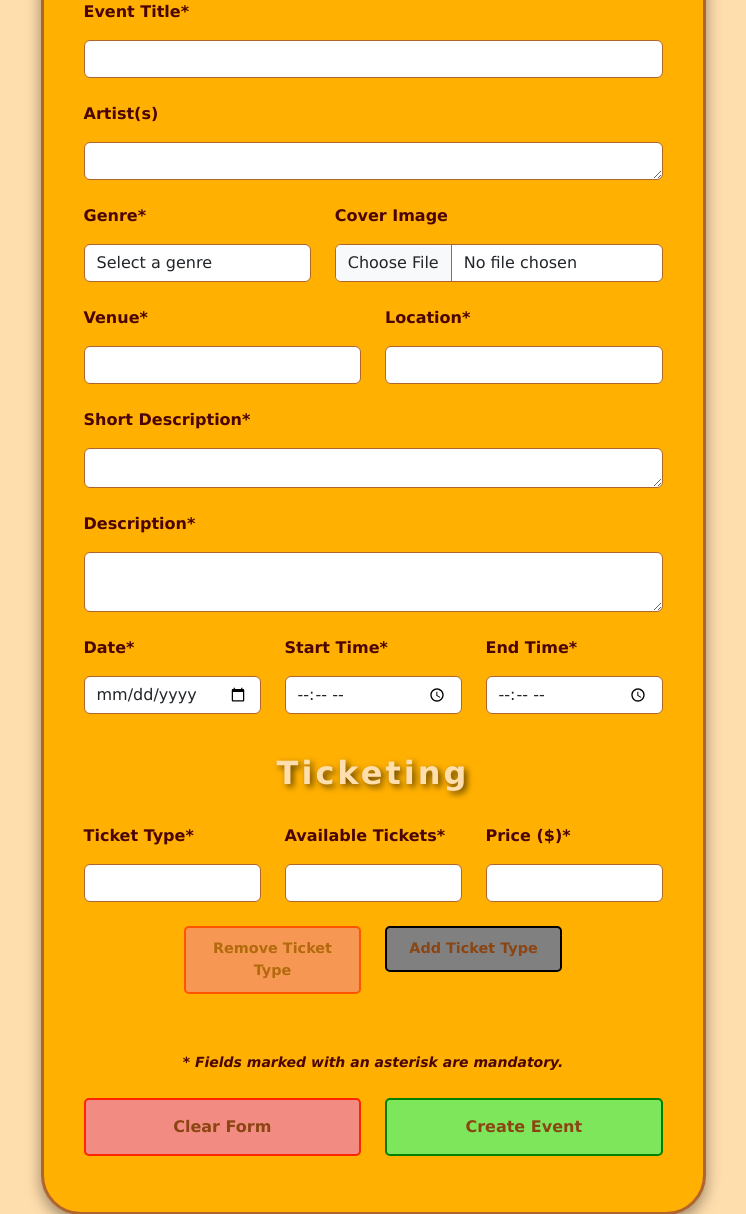
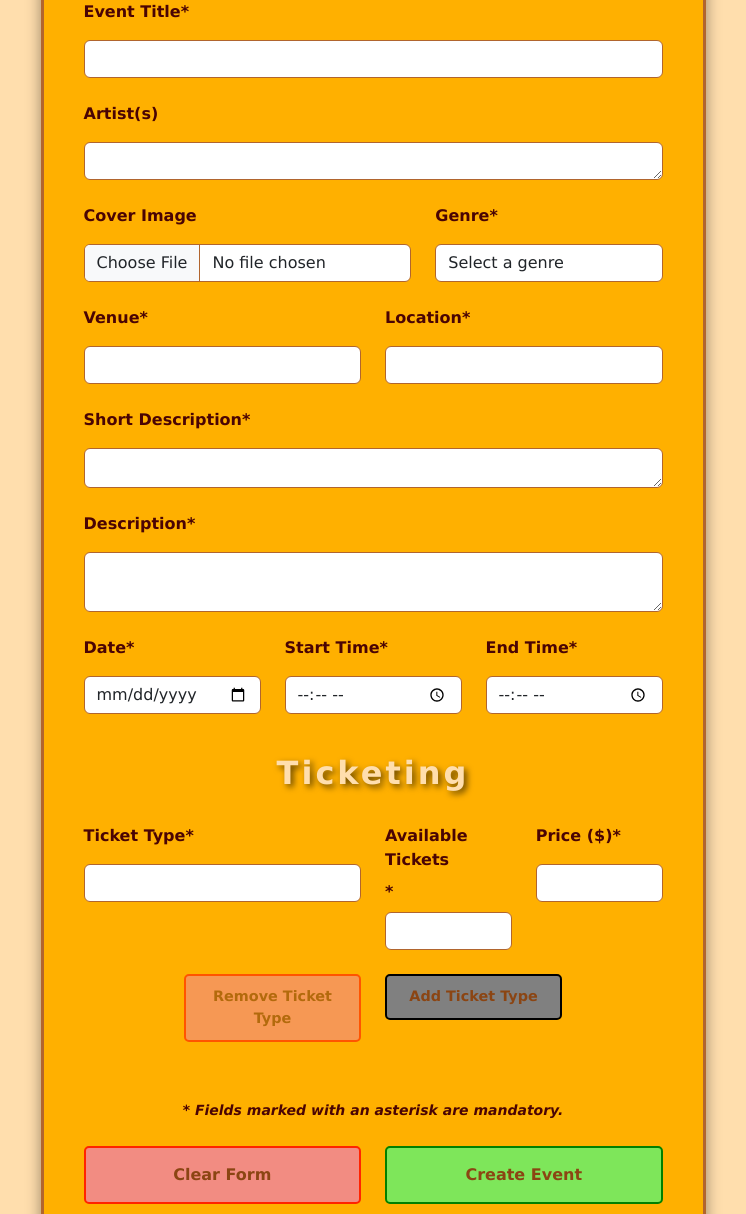
Before and after one commit to qarigby/IAB-207_A3_GRP-16, a Flask app: page /events/create in a window 1280 px wide. Shown: the part 241-1455 px from the top of the page, without its empty margins (267-1013 px from the left). Run offline with Flask 3, Linux system fonts and the light colour scheme; the visitor is signed in with stand-in values (Sample User, id 1); data comes from the database, SQL or seed files in the repository; some libraries are stand-ins or nearby versions.

Commit message:
Cleaning up code, bootstrap grid layout

```diff
--- a/a3_group_16/ozevent/events.py
+++ b/a3_group_16/ozevent/events.py
@@ -20,7 +20,7 @@ def show(event_id):
     booking_form.ticket_type.choices = [(ticket.id, ticket.ticket_type) for ticket in event.tickets]
     return render_template('events/show.html', event=event, comment_form=comment_form, booking_form=booking_form)
 
-# Booking Route: Book tickets to an even
+# Booking Route: Book Tickets for an Event
 @events_bp.route('/<event_id>/book', methods=['GET', 'POST'])
 @login_required
 def book(event_id):
@@ -65,7 +65,7 @@ def book(event_id):
         )
         db.session.add(booking)
         db.session.commit()
-        flash(f"Your booking was successful. The reference number for this booking is {ref_code}")
+        flash(f"Your booking was successful. The reference number for your booking is {ref_code}.")
         return redirect(url_for('events.show', event_id=event.id))
     return(redirect(url_for('events.show', event_id=event_id, booking_form=booking_form)))
 
@@ -113,7 +113,6 @@ def delete_comment(event_id, comment_id):
     return(redirect(url_for('events.show', event_id=event.id)))
 
 
-
 # Register Route: Create Event
 @events_bp.route('/create', methods=['GET', 'POST'])
 @login_required
@@ -146,7 +145,6 @@ def create():
             status='Open',
             owner_id=current_user.id
         )
-
 
         # Commit before adding ticket information so event_id exists
         db.session.add(new_event)
--- a/a3_group_16/ozevent/templates/events/create.html
+++ b/a3_group_16/ozevent/templates/events/create.html
@@ -33,16 +33,16 @@
                         </div>
 
                         <div class="form-group row">
+                            <div class="col-sm-7">
+                                <!-- Cover Image -->
+                                {{ form.image.label(class="form-label") }}
+                                {{ form.image(class="form-control") }}
+                            </div>
+
                             <div class="col-sm-5">
                                 <!-- Genre -->
                                 {{ form.genre.label(class="form-label") }}<strong>*</strong>
                                 {{ form.genre(class="form-control", id="genre") }}
-                            </div>
-
-                            <div class="col-sm-7">
-                                <!-- Cover Image -->
-                                {{ form.image.label(class="form-label") }}
-                                {{ form.image(class="form-control") }}
                             </div>
                         </div>
 
@@ -112,19 +112,19 @@
                             {% for ticket_form in form.tickets %}
                             <div class="form-group row ticket-row">
                                 <!-- Ticket Type -->
-                                <div class="col-12 col-sm-6 col-md-4 col-lg-4">
+                                <div class="col-sm-6">
                                     {{ ticket_form.ticket_type.label(class="form-label") }}<strong>*</strong>
                                     {{ ticket_form.ticket_type(class="form-control") }}
                                 </div>
 
                                 <!-- Available Tickets  -->
-                                <div class="col-12 col-sm-6 col-md-4 col-lg-4">
+                                <div class="col-sm-6 col-md-3">
                                     {{ ticket_form.available_tickets.label(class="form-label") }}<strong>*</strong>
                                     {{ ticket_form.available_tickets(class="form-control") }}
                                 </div>
 
                                 <!-- Ticket Price -->
-                                <div class="col-12 col-sm-6 col-md-4 col-lg-4">
+                                <div class="col-md-3">
                                     {{ ticket_form.ticket_price.label(class="form-label") }}<strong>*</strong>
                                     {{ ticket_form.ticket_price(class="form-control") }}
                                 </div>
```
Also changed, not shown: a3_group_16/ozevent/models.py (line endings or trailing spaces).
